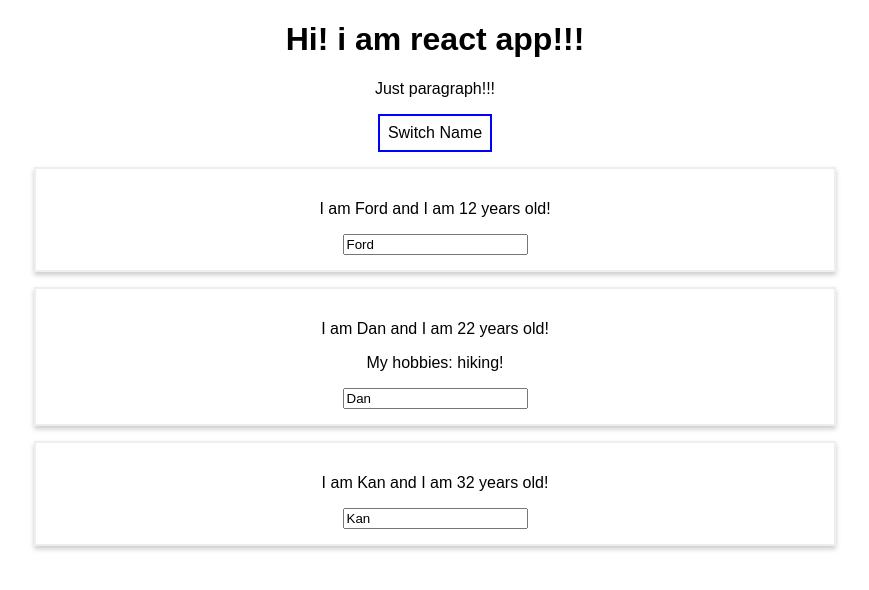
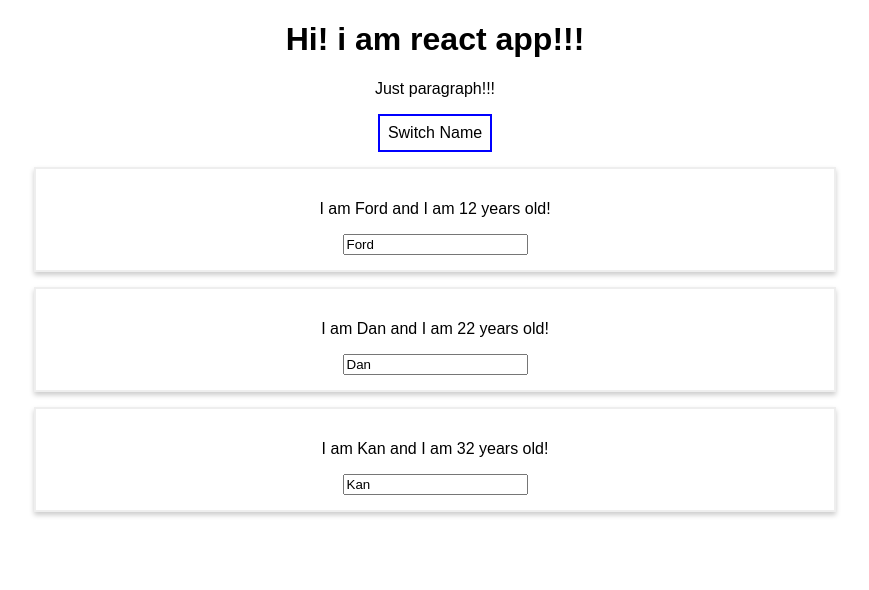
Before and after one commit to VKuzmich/my-app, a React (Create React App) app: page / in a window 1280 px wide. Both pictures are taken after a click on the button "Switch Name". Shown: the top 590 px of the page, without its empty margins (205-1074 px from the left). Built offline with nearby package versions, Linux system fonts and the light colour scheme.

Commit message:
00055 make list throug map

```diff
--- a/src/App.js
+++ b/src/App.js
@@ -77,15 +77,19 @@
       if (this.state.showPersons) {
           persons = (
               <div>
-
-                  <Person name={this.state.persons[0].name}
-                          age={this.state.persons[0].age}/>
-                  <Person name={this.state.persons[1].name}
-                          age={this.state.persons[1].age}
-                          click={this.switchNameHandler.bind(this, 'Firm')}
-                          changed={this.nameChangedHandler}> My hobbies: hiking! </Person>
-                  <Person name={this.state.persons[2].name}
-                          age={this.state.persons[2].age}/>
+                  {this.state.persons.map(person => {
+                      return < Person
+                          name={person.name}
+                          age={person.age} />
+                  })}
+                  {/*<Person name={this.state.persons[0].name}*/}
+                  {/*        age={this.state.persons[0].age}/>*/}
+                  {/*<Person name={this.state.persons[1].name}*/}
+                  {/*        age={this.state.persons[1].age}*/}
+                  {/*        click={this.switchNameHandler.bind(this, 'Firm')}*/}
+                  {/*        changed={this.nameChangedHandler}> My hobbies: hiking! </Person>*/}
+                  {/*<Person name={this.state.persons[2].name}*/}
+                  {/*        age={this.state.persons[2].age}/>*/}
 
               </div>
           )
```
